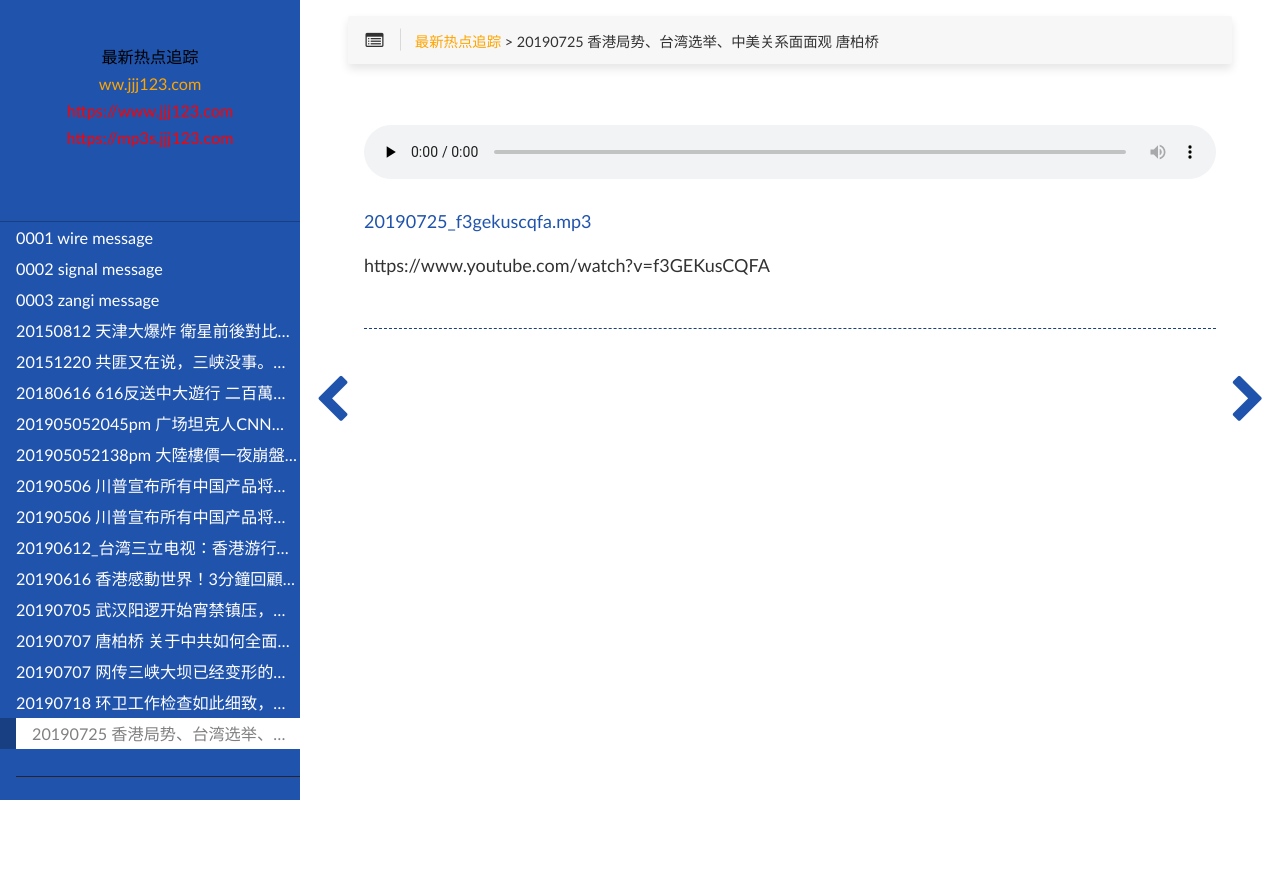
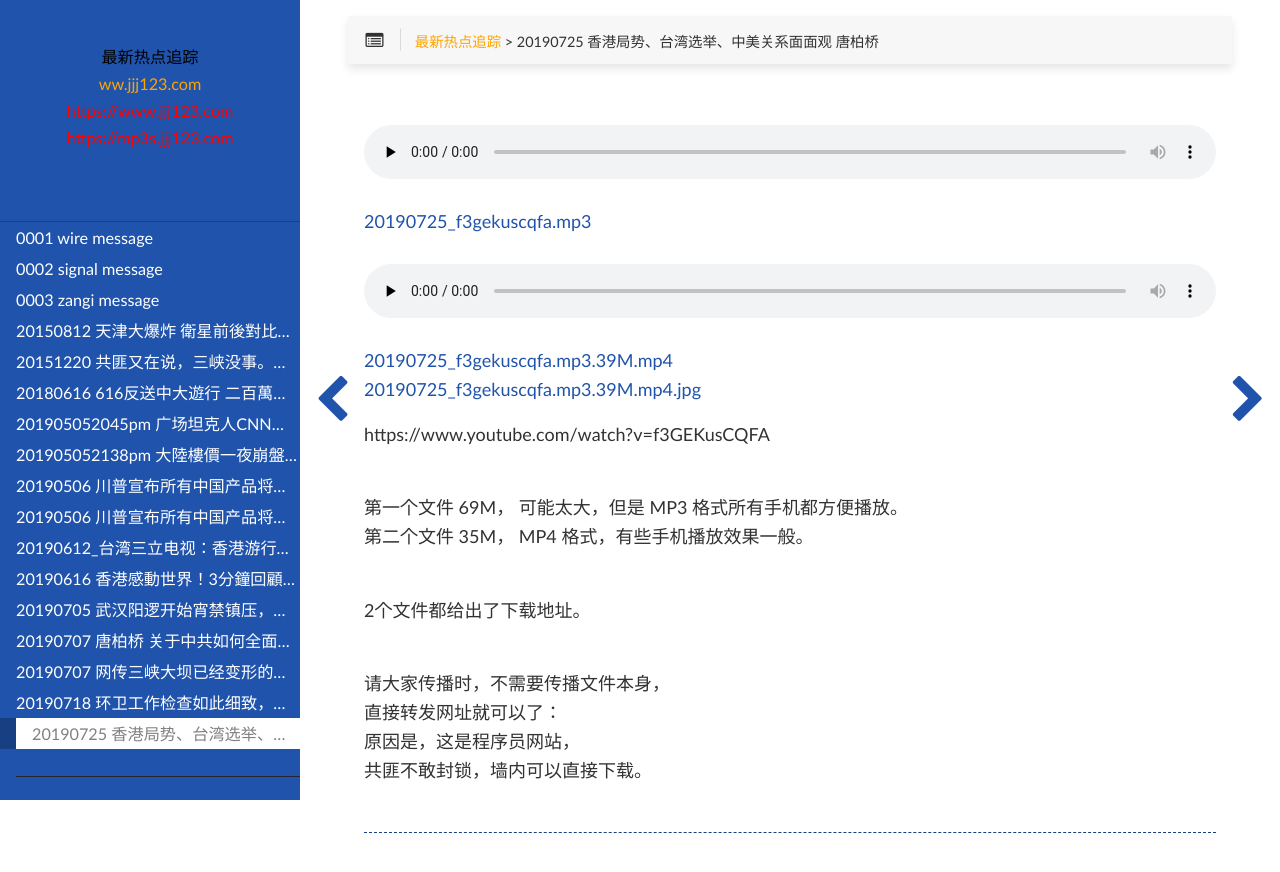
Before and after one commit to marstool/news, a plain HTML site: page docs/20190725_f3gekuscqfa/index.html in a window 1280 px wide. Before the commit the page ends 800 px from the top, so only its background shows below. Drawn offline with Linux system fonts and the light colour scheme; a script that the page names is missing.

Commit message:
gen 39m mp4

```diff
--- a/docs/20190725_f3gekuscqfa/index.html
+++ b/docs/20190725_f3gekuscqfa/index.html
@@ -241,7 +241,37 @@ Your browser does not support the audio element.
 
 
 
+
+<div Width="100%">
+<br>
+
+<audio controls preload="none" style="width: 100%; margin-bottom: 20px">
+<source src="20190725_f3gekuscqfa.mp3.39M.mp4" type="audio/mp4">
+Your browser does not support the audio element.
+</audio>
+
+<a href="20190725_f3gekuscqfa.mp3.39M.mp4">20190725_f3gekuscqfa.mp3.39M.mp4</a><br>
+<a href="20190725_f3gekuscqfa.mp3.39M.mp4.jpg">20190725_f3gekuscqfa.mp3.39M.mp4.jpg</a><br>
+</div>
+
+
+
+
 <p>https://www.youtube.com/watch?v=f3GEKusCQFA</p>
+
+<p><br>
+第一个文件 69M， 可能太大，但是 MP3 格式所有手机都方便播放。
+<br>
+第二个文件 35M， MP4 格式，有些手机播放效果一般。</p>
+
+<p><br>
+2个文件都给出了下载地址。</p>
+
+<p><br>
+请大家传播时，不需要传播文件本身，<br>
+直接转发网址就可以了：<br>
+原因是，这是程序员网站，<br>
+共匪不敢封锁，墙内可以直接下载。</p>
 
 
 
```
Also changed, not shown: scripts.Hugo/content/20190725_f3gekuscqfa/_index.md (+17 -1 lines).
